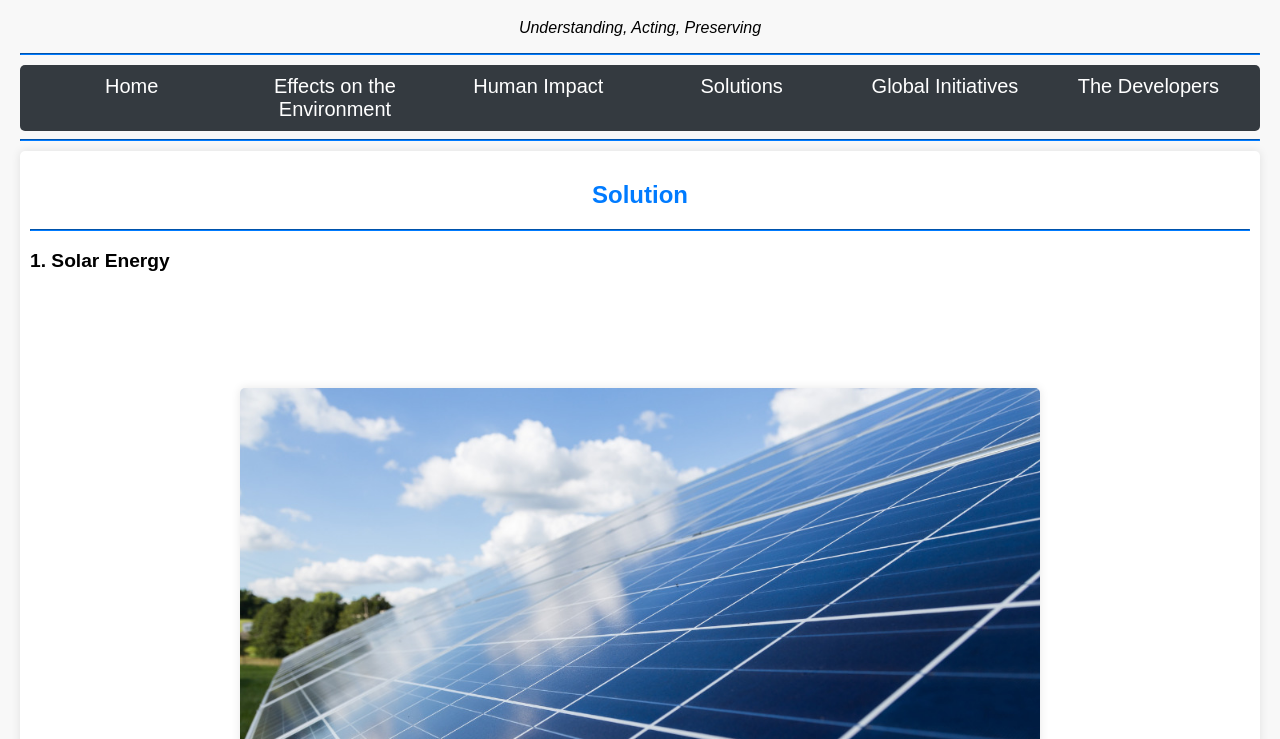
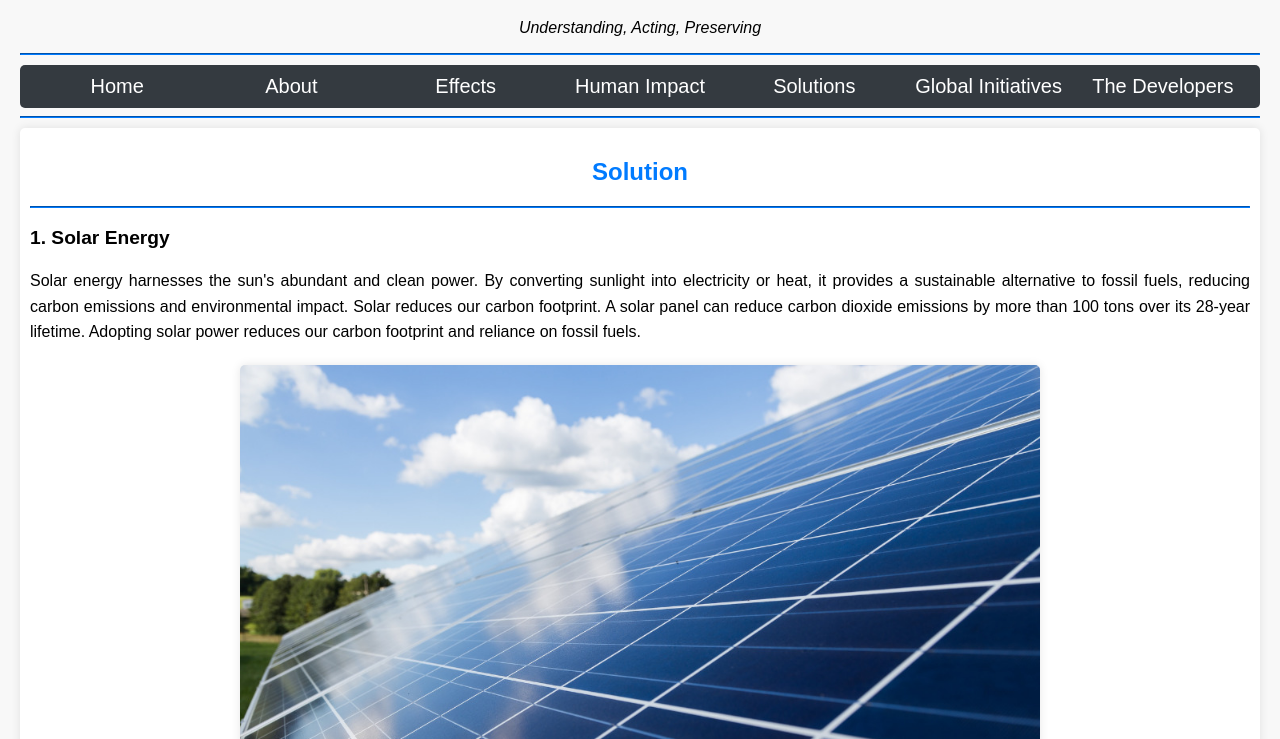
Before and after one commit to 55dreev/project, a plain HTML site: page project-root-folder/pages/solution.html in a window 1280 px wide. Shown: the part 61-800 px from the top of the page. Drawn offline with Linux system fonts and the light colour scheme; files whose address does not match are found by name.

Commit message:
Update solution.html

```diff
--- a/project-root-folder/pages/solution.html
+++ b/project-root-folder/pages/solution.html
@@ -19,11 +19,12 @@
         <nav style="background-color: #343a40; padding: 10px; border-radius: 5px; margin-top: 10px;">
             <ul class="nav-list" style="display: flex; font-size: 20px; list-style: none; padding: 0; margin: 0;">
                 <li style="flex: 1; text-align: center;"><a href="index.html" id="homelink" style="text-decoration: none; color: #ffffff;">Home</a></li>
-                <li style="flex: 1; text-align: center;"><a href="effects.html" id="effectsLink" style="text-decoration: none; color: #ffffff;">Effects on the Environment</a></li>
+                <li style="flex: 1; text-align: center;"><a href="about.html" id="aboutlink" style="text-decoration: none; color: #ffffff;">About</a></li>
+                <li style="flex: 1; text-align: center;"><a href="effects.html" id="effectsLink" style="text-decoration: none; color: #ffffff;">Effects</a></li>
                 <li style="flex: 1; text-align: center;"><a href="human_impacts.html" id="impactlink" style="text-decoration: none; color: #ffffff;">Human Impact</a></li>
                 <li style="flex: 1; text-align: center;"><a href="solution.html" id="solutionlink" style="text-decoration: none; color: #ffffff;">Solutions</a></li>
                 <li style="flex: 1; text-align: center;"><a href="global_initiatives_page.html" id="globallink" style="text-decoration: none; color: #ffffff;">Global Initiatives</a></li>
-                <li style="flex: 1; text-align: center;"><a href="dev.html" id="developlink" style="text-decoration: none; color: #ffffff;">The Developers</li>
+                <li style="flex: 1; text-align: center;"><a href="dev.html" id="globallink" style="text-decoration: none; color: #ffffff;">The Developers</a></li>
             </ul>
         </nav>
     </header>
```
